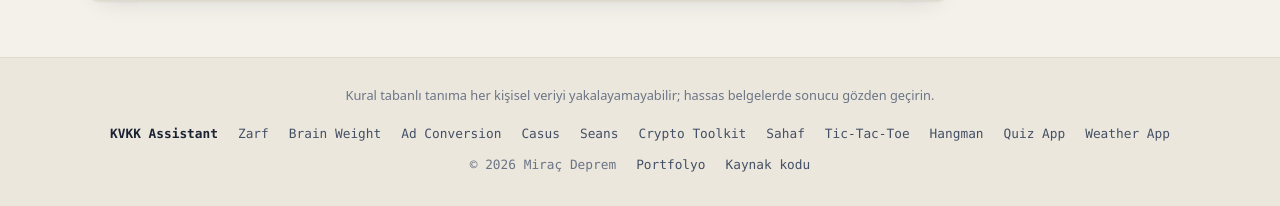
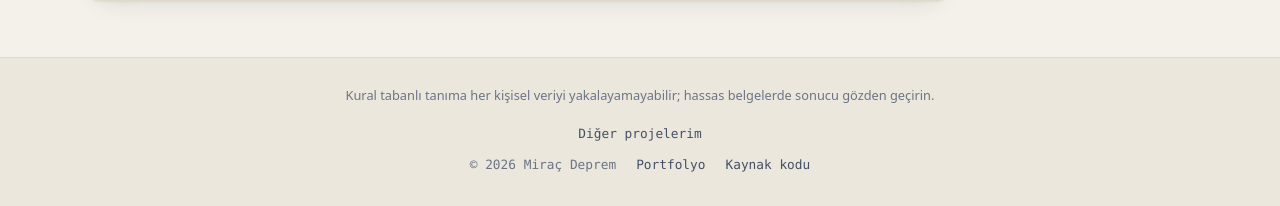
Before and after one commit to MrcDprm/kvkk-document-assistant, a FastAPI app: page / in a window 1280 px wide. Shown: the part 1071-1277 px from the top of the page. Run offline with FastAPI, Linux system fonts and the light colour scheme.

Commit message:
refactor(footer): link to the portfolio instead of listing every project

```diff
--- a/app/i18n.py
+++ b/app/i18n.py
@@ -114,6 +114,7 @@ TEXTS: dict[str, dict[str, str]] = {
         "type.PLAKA": "Plaka",
         "footer.note": "Kural tabanlı tanıma her kişisel veriyi yakalayamayabilir; hassas belgelerde sonucu gözden geçirin.",
         "footer.projects": "Projelerim",
+        "footer.other_projects": "Diğer projelerim",
         "footer.portfolio": "Portfolyo",
         "footer.source": "Kaynak kodu",
         "notfound.title": "Sayfa bulunamadı",
@@ -227,6 +228,7 @@ TEXTS: dict[str, dict[str, str]] = {
         "type.PLAKA": "Plate",
         "footer.note": "Rule-based detection may not catch every piece of personal data; review the result for sensitive documents.",
         "footer.projects": "My projects",
+        "footer.other_projects": "My other projects",
         "footer.portfolio": "Portfolio",
         "footer.source": "Source code",
         "notfound.title": "Page not found",
--- a/app/templates/base.html
+++ b/app/templates/base.html
@@ -48,19 +48,7 @@
       <p class="site-footer__note">{{ t('footer.note') }}</p>
       {# Every live project links to the others; the current one is highlighted. #}
       <nav class="footer-projects" aria-label="{{ t('footer.projects') }}">
-        <a href="https://kvkk.miracdeprem.com" aria-current="page">KVKK Assistant</a>
-        <a href="https://zarf.miracdeprem.com">Zarf</a>
-        <a href="https://brain.miracdeprem.com">Brain Weight</a>
-
-        <a href="https://conversion.miracdeprem.com">Ad Conversion</a>
-        <a href="https://spygame.miracdeprem.com">Casus</a>
-        <a href="https://seans.miracdeprem.com">Seans</a>
-        <a href="https://crypto.miracdeprem.com">Crypto Toolkit</a>
-        <a href="https://sahaf.miracdeprem.com">Sahaf</a>
-        <a href="https://tictactoe.miracdeprem.com">Tic-Tac-Toe</a>
-        <a href="https://hangman.miracdeprem.com">Hangman</a>
-        <a href="https://quiz.miracdeprem.com">Quiz App</a>
-        <a href="https://weather.miracdeprem.com">Weather App</a>
+        <a href="https://www.miracdeprem.com/projects">{{ t('footer.other_projects') }}</a>
       </nav>
       <div class="footer-meta">
         <span>© 2026 Miraç Deprem</span>
```
